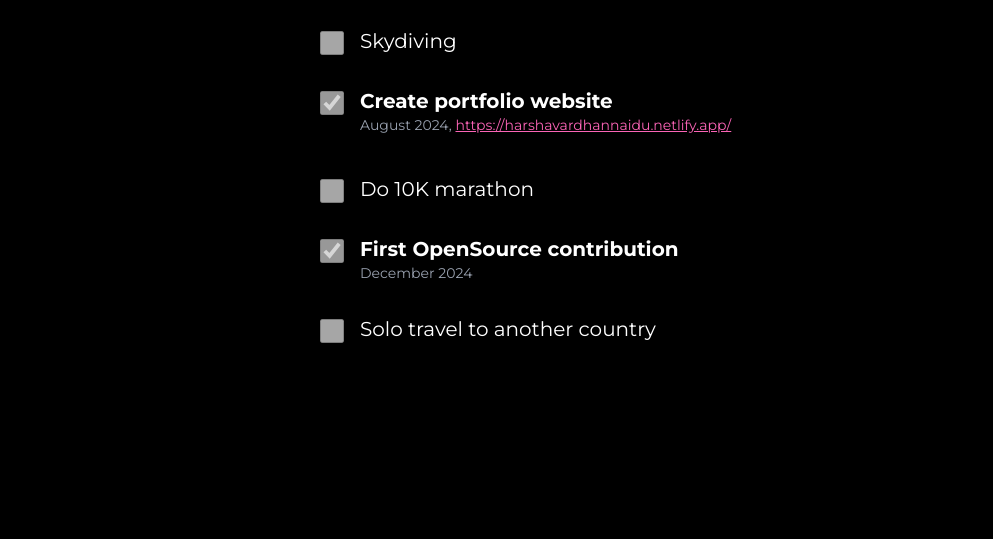
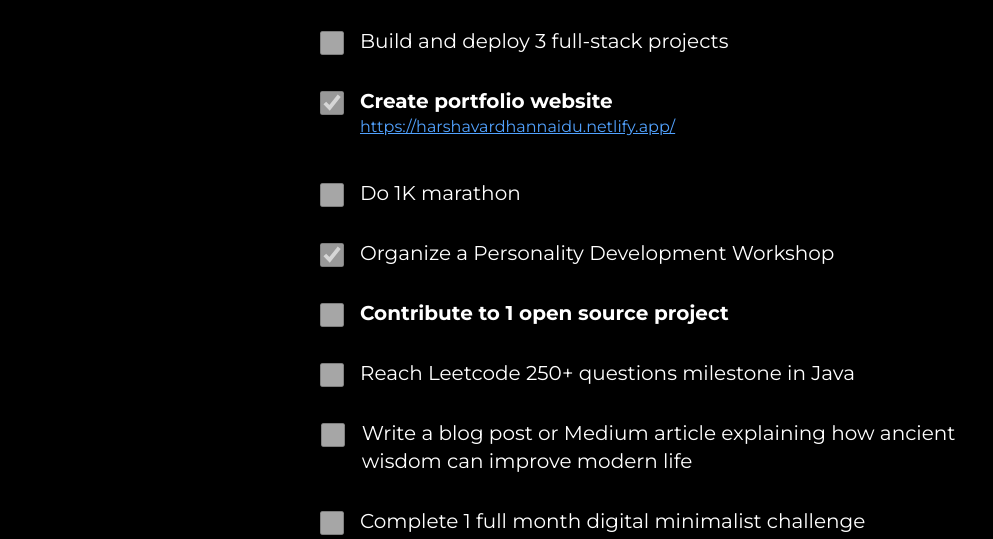
Before and after one commit to HarshaVardhan108/Portfolio, a plain HTML site: page bucketList.html in a window 1280 px wide. Shown: the part 261-800 px from the top of the page, without its empty margins (0-993 px from the left). Drawn offline with nearby package versions, Linux system fonts and the light colour scheme.

Commit message:
added bucket list

```diff
--- a/bucketList.html
+++ b/bucketList.html
@@ -17,7 +17,7 @@
         font-family: "Montserrat", sans-serif;
       }
       .gradient-text {
-        background: linear-gradient(90deg, #a21caf, #f43f5e);
+        background: linear-gradient(90deg, #0bdb1f, #15cece);
         -webkit-background-clip: text;
         -webkit-text-fill-color: transparent;
         background-clip: text;
@@ -49,7 +49,7 @@
             class="mt-1 w-6 h-6 bg-gray-800 border-gray-600 rounded"
           />
           <div>
-            <span class="text-xl">Skydiving</span>
+            <span class="text-xl">Build and deploy 3 full-stack projects </span>
           </div>
         </li>
         <li class="flex items-start gap-4">
@@ -57,15 +57,14 @@
             type="checkbox"
             checked
             disabled
-            class="mt-1 w-6 h-6 bg-gray-800 border-gray-600 rounded"
+            class="mt-1 w-6 h-6 bg-green-100 border-blue-600 rounded"
           />
           <div>
             <span class="text-xl font-bold">Create portfolio website</span>
-            <div class="text-gray-400 text-sm">
-              August 2024,
+            <div class="text-gray-400 text-m">
               <a
                 href="https://harshavardhannaidu.netlify.app/"
-                class="underline text-pink-400 hover:text-pink-600"
+                class="underline text-blue-400 hover:text-pink-600"
                 >https://harshavardhannaidu.netlify.app/</a
               >
             </div>
@@ -79,7 +78,7 @@
             class="mt-1 w-6 h-6 bg-gray-800 border-gray-600 rounded"
           />
           <div>
-            <span class="text-xl">Do 10K marathon</span>
+            <span class="text-xl">Do 1K marathon</span>
           </div>
         </li>
         <li class="flex items-start gap-4">
@@ -87,11 +86,10 @@
             type="checkbox"
             checked
             disabled
-            class="mt-1 w-6 h-6 bg-gray-800 border-gray-600 rounded"
+            class="mt-1 w-6 h-6 bg-gray-800 border-blue-600 rounded"
           />
           <div>
-            <span class="text-xl font-bold">First OpenSource contribution</span>
-            <div class="text-gray-400 text-sm">December 2024</div>
+            <span class="text-xl">Organize a Personality Development Workshop </span>
           </div>
         </li>
         <li class="flex items-start gap-4">
@@ -101,7 +99,38 @@
             class="mt-1 w-6 h-6 bg-gray-800 border-gray-600 rounded"
           />
           <div>
-            <span class="text-xl">Solo travel to another country</span>
+            <span class="text-xl font-bold">Contribute to 1 open source project</span>
+            <!-- <div class="text-gray-400 text-sm">December 2024</div> -->
+          </div>
+        </li>
+        <li class="flex items-start gap-4">
+          <input
+            type="checkbox"
+            disabled
+            class="mt-1 w-6 h-6 bg-gray-800 border-gray-600 rounded"
+          />
+          <div>
+            <span class="text-xl">Reach Leetcode 250+ questions milestone in Java</span>
+          </div>
+        </li>
+        <li class="flex items-start gap-4">
+          <input
+            type="checkbox"
+            disabled
+            class="mt-1 w-10 h-6 bg-gray-800 border-gray-600 rounded"
+          />
+          <div>
+            <span class="text-xl">Write a blog post or Medium article explaining how ancient wisdom can improve modern life</span>
+          </div>
+        </li>
+        <li class="flex items-start gap-4">
+          <input
+            type="checkbox"
+            disabled
+            class="mt-1 w-6 h-6 bg-gray-800 border-gray-600 rounded"
+          />
+          <div>
+            <span class="text-xl"> Complete 1 full month digital minimalist challenge</span>
           </div>
         </li>
       </ul>
```
Also changed, not shown: index.html (+8 -9 lines), 1 other file.
